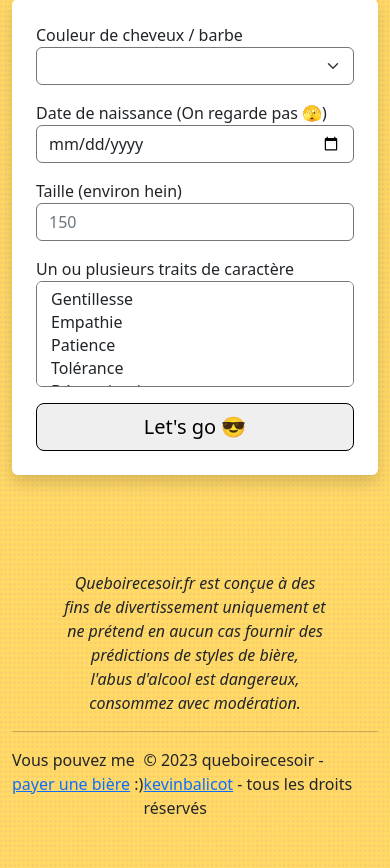
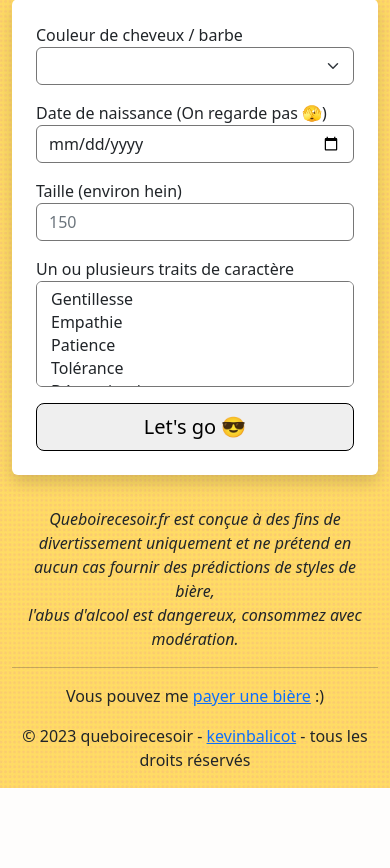
Before and after one commit to kevinbalicot/queboirecesoir, a Symfony app: template templates/app.html.twig in a window 390 px wide. Shown: the part 168-1036 px from the top of the page. After the commit the page ends 956 px from the top, so only its background shows below. Run offline with Twig, Linux system fonts and the light colour scheme; the template is opened without the code that fills it, so the values that code supplies are empty; some libraries are stand-ins or nearby versions.

Commit message:
fix: responsive

```diff
--- a/templates/app.html.twig
+++ b/templates/app.html.twig
@@ -11,16 +11,20 @@
             <app-prediction-form></app-prediction-form>
         </section>
 
-        <footer class="mt-5 py-5">
-            <p class="text-center px-5">
+        <footer class="mt-md-5 mt-3 py-md-5 py-3">
+            <p class="text-center px-md-5 px-3">
                 <i>Queboirecesoir.fr est conçue à des fins de divertissement uniquement et ne prétend en aucun cas fournir des prédictions de styles de bière,<br> l'abus d'alcool est dangereux, consommez avec modération.</i>
             </p>
 
             <hr>
 
-            <div class="d-flex justify-content-between">
-                <span>Vous pouvez me <a href="https://www.buymeacoffee.com/kevinbalicot" target="_blank">payer une bière</a> :)</span>
-                <span>© {{ "now"|date("Y") }} queboirecesoir - <a href="https://twitter.com/kevinbalicot" target="_blank">kevinbalicot</a> - tous les droits réservés</span>
+            <div class="row">
+                <div class="col-md-6 text-md-start text-center mb-3">
+                    Vous pouvez me <a href="https://www.buymeacoffee.com/kevinbalicot" target="_blank">payer une bière</a> :)
+                </div>
+                <div class="col-md-6 text-md-end text-center">
+                    © {{ "now"|date("Y") }} queboirecesoir - <a href="https://twitter.com/kevinbalicot" target="_blank">kevinbalicot</a> - tous les droits réservés
+                </div>
             </div>
         </footer>
     </main>
```
